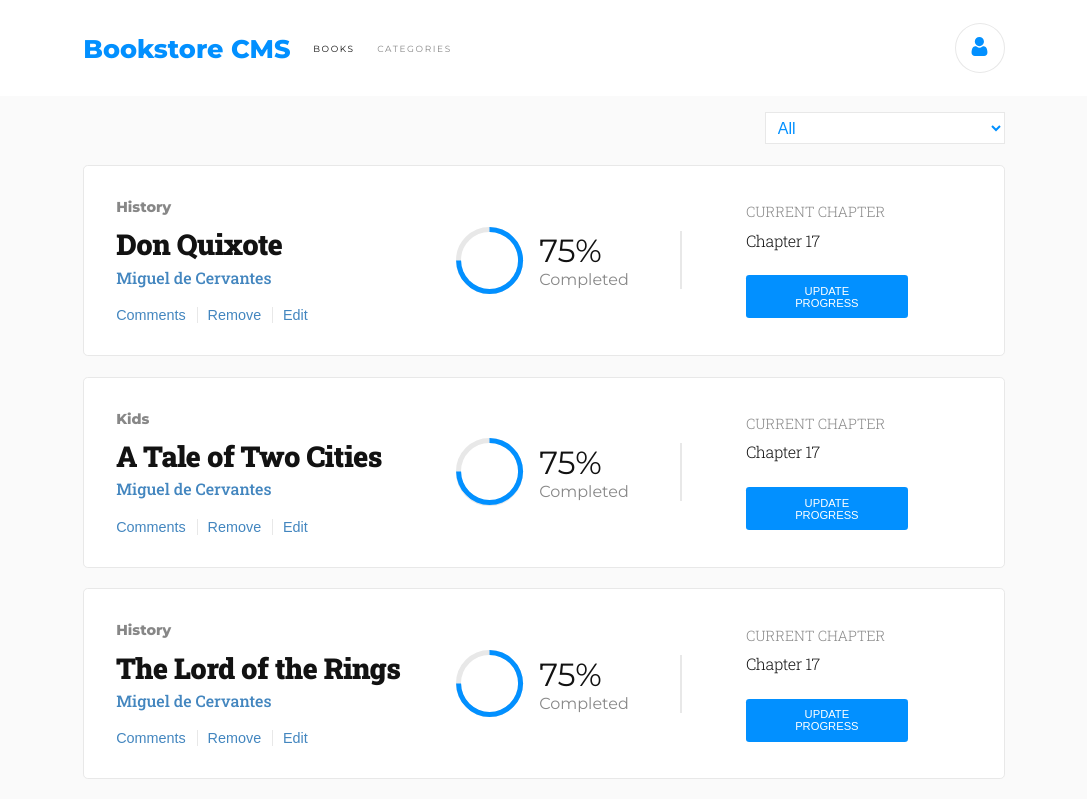
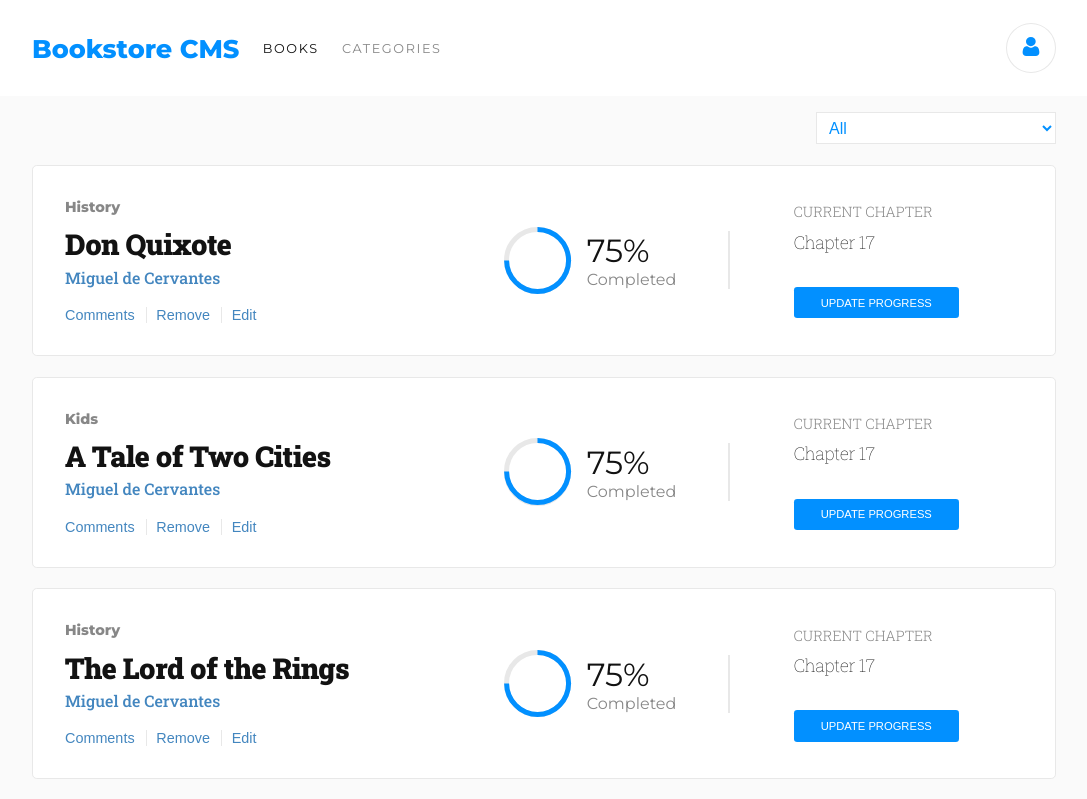
Before and after one commit to AlduLonghi/bookstore-react, a React (Create React App) app: page / in a window 1280 px wide. Shown: the top 799 px of the page, without its empty margins (96-1183 px from the left). Built offline with nearby package versions, Linux system fonts and the light colour scheme.

Commit message:
Add screenshot to readme and update title

```diff
--- a/src/styles/index.scss
+++ b/src/styles/index.scss
@@ -1,4 +1,4 @@
-@import url('https://fonts.googleapis.com/css2?family=Montserrat:wght@400;800;700;300&family=Roboto+Slab:wght@200;900;300;500;700&display=swap');
+@import url('https://fonts.googleapis.com/css2?family=Montserrat:wght@400;800;700;300&family=Roboto+Slab:wght@100;900;300;500;700&display=swap');
 
 $blue-color: #0290ff;
 $white-color: #fff;
@@ -37,7 +37,7 @@ body {
 
 main {
   flex-direction: column;
-  width: 72vw;
+  width: 80vw;
 }
 
 header {
@@ -67,7 +67,7 @@ header {
 }
 
 .nav-content-container {
-  width: 72vw;
+  width: 80vw;
   justify-content: space-between;
   align-items: center;
 }
@@ -81,7 +81,7 @@ header {
   p {
     text-transform: uppercase;
     font-weight: 400;
-    font-size: 0.7vw;
+    font-size: 0.8rem;
     color: $black-color;
     letter-spacing: 0.1rem;
   }
@@ -207,7 +207,9 @@ header {
 
   p:nth-child(2) {
     letter-spacing: -0.4px;
-    margin-bottom: 1rem;
+    margin-bottom: 1.5rem;
+    font-weight: 100;
+    font-size: 1.1rem;
   }
 
   .chapter-button {
```
Also changed, not shown: src/assets/screenshot.png (added), 1 other file (tests, documents, lock files or other folders).
